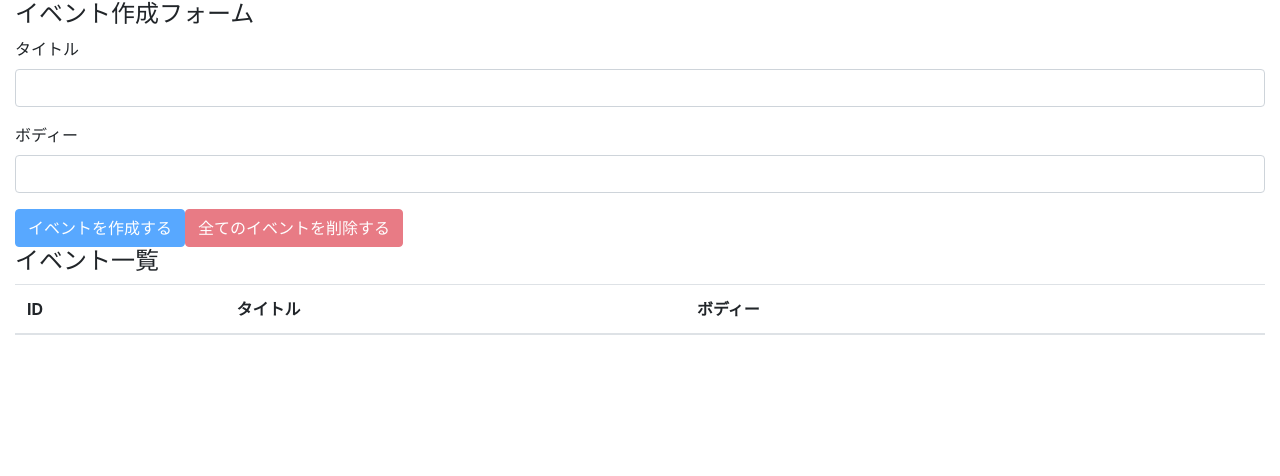
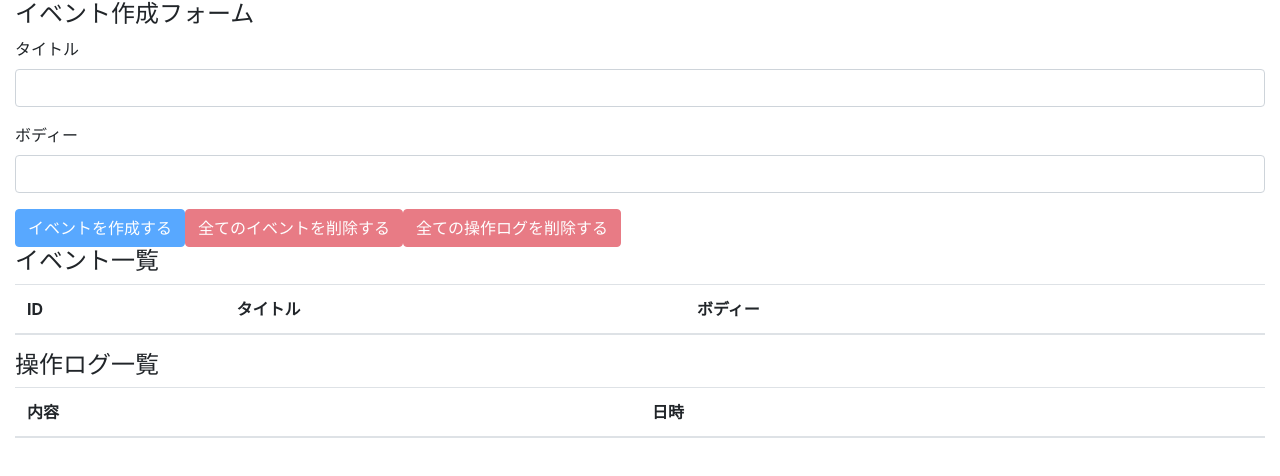
Before and after one commit to TaharaKazuki/minesweeper, a React (Create React App) app: page / in a window 1280 px wide. Shown: the top 476 px of the page. Built offline with nearby package versions, Linux system fonts and the light colour scheme.

Commit message:
[update]

```diff
--- a/src/components/App.js
+++ b/src/components/App.js
@@ -3,6 +3,7 @@
 
 import EventForm from './EventForm'
 import Events from './Events'
+import OperationLogs from './OperationLogs'
 import AppContext from '../contexts/AppContext'
 import reducer from '../reducers'
 
@@ -18,6 +19,7 @@
       <div className="container-fluid">
         <EventForm />
         <Events />
+        <OperationLogs />
       </div>
     </AppContext.Provider>
   )
--- a/src/components/Event.js
+++ b/src/components/Event.js
@@ -1,6 +1,9 @@
 import React, { useContext } from 'react'
-import { DELETE_EVENT } from '../actions'
+import {
+  ADD_OPERATION_LOG,
+  DELETE_EVENT } from '../actions'
 import AppContext from '../contexts/AppContext'
+import { timeCurrentIso8601 } from '../utils'
 
 const Event = ({ event }) => {
   const { id, title, body } = event
@@ -9,6 +12,14 @@
   const handleCheckDeleteButton = () => {
     const result = window.confirm(`イベント(id=${id})を本当に削除しても良いですか？`)
     if (result) dispatch({ type: DELETE_EVENT, id })
+
+    if (result) {
+      dispatch({
+        type: ADD_OPERATION_LOG,
+        description: `イベント(id=${id})を削除しました。)`,
+        operatedAt: timeCurrentIso8601()
+      })
+    }
   }
 
   return (
--- a/src/components/EventForm.js
+++ b/src/components/EventForm.js
@@ -1,6 +1,12 @@
 import React, { useState, useContext } from 'react'
-import { CREATE_EVENT, DELETE_ALL_EVENTS } from '../actions'
+import {
+  CREATE_EVENT,
+  DELETE_ALL_EVENTS,
+  ADD_OPERATION_LOG,
+  DELETE_ALL_OPERATION_LOGS
+} from '../actions'
 import AppContext from '../contexts/AppContext'
+import { timeCurrentIso8601 } from '../utils'
 
 const EventForm = () => {
   const { state, dispatch } = useContext(AppContext)
@@ -14,6 +20,13 @@
       title,
       body
     })
+
+    dispatch({
+      type: ADD_OPERATION_LOG,
+      description: 'イベントを作成しました。',
+      operatedAt: timeCurrentIso8601()
+    })
+
     setTitle('')
     setBody('')
   }
@@ -21,10 +34,29 @@
   const deleteAllEvents = e => {
     e.preventDefault()
     const result = window.confirm('全てのイベントを削除しても良いですか？')
-    if (result) dispatch({ type: DELETE_ALL_EVENTS })
+    if (result) {
+      dispatch({ type: DELETE_ALL_EVENTS })
+
+      dispatch({
+        type: ADD_OPERATION_LOG,
+        description: '全てのイベントを削除しました。',
+        operatedAt: timeCurrentIso8601()
+      })
+    }
   }
 
   const unCreatable = title === '' || body === ''
+
+  const deleteAllOperationLogs = e => {
+    e.preventDefault()
+    const result = window.confirm('全ての操作ログを削除しても良いですか？')
+
+    if (result) {
+      dispatch({
+        type: DELETE_ALL_OPERATION_LOGS
+      })
+    }
+  }
 
   return (
     <>
@@ -54,6 +86,7 @@
 
         <button className="btn btn-primary" onClick={addEvent} disabled={unCreatable}>イベントを作成する</button>
         <button className="btn btn-danger" disabled={state.events.length === 0} onClick={deleteAllEvents}>全てのイベントを削除する</button>
+        <button className="btn btn-danger" onClick={deleteAllOperationLogs} disabled={state.operationLogs.length === 0}>全ての操作ログを削除する</button>
       </form>
     </>
   )
--- /dev/null
+++ b/src/components/OperationLog.js
@@ -0,0 +1,13 @@
+import React from 'react'
+
+const OperationLog = ({ operationLog }) => {
+  console.info('operationLog', operationLog)
+  return (
+    <tr>
+      <td>{operationLog.description}</td>
+      <td>{operationLog.operatedAt}</td>
+    </tr>
+  )
+}
+
+export default OperationLog
--- /dev/null
+++ b/src/components/OperationLogs.js
@@ -0,0 +1,28 @@
+import React, { useContext } from 'react'
+import OperationLog from './OperationLog'
+import AppContext from '../contexts/AppContext'
+
+const OperationLogs = () => {
+  const { state } = useContext(AppContext)
+  console.info('state', state)
+  return (
+    <>
+      <h4>操作ログ一覧</h4>
+      <table className="table table-hover">
+        <thead>
+          <tr>
+            <th>内容</th>
+            <th>日時</th>
+          </tr>
+        </thead>
+        <tbody>
+          {
+            state.operationLogs.map((operationLog, index) => <OperationLog key={index} operationLog={operationLog}/>)
+          }
+        </tbody>
+      </table>
+    </>
+  )
+}
+
+export default OperationLogs
--- a/src/reducers/operationLogs.js
+++ b/src/reducers/operationLogs.js
@@ -3,9 +3,10 @@
   DELETE_ALL_OPERATION_LOGS
 } from '../actions'
 
-const operationLogs = (state =[], action) => {
+const operationLogs = (state = [], action) => {
   switch(action.type) {
     case ADD_OPERATION_LOG:
+      console.info('action', action)
       const operationLog = {
         description: action.description,
         operatedAt: action.operatedAt
--- /dev/null
+++ b/src/utils.js
@@ -0,0 +1 @@
+export const timeCurrentIso8601 = () => (new Date()).toString()
```
